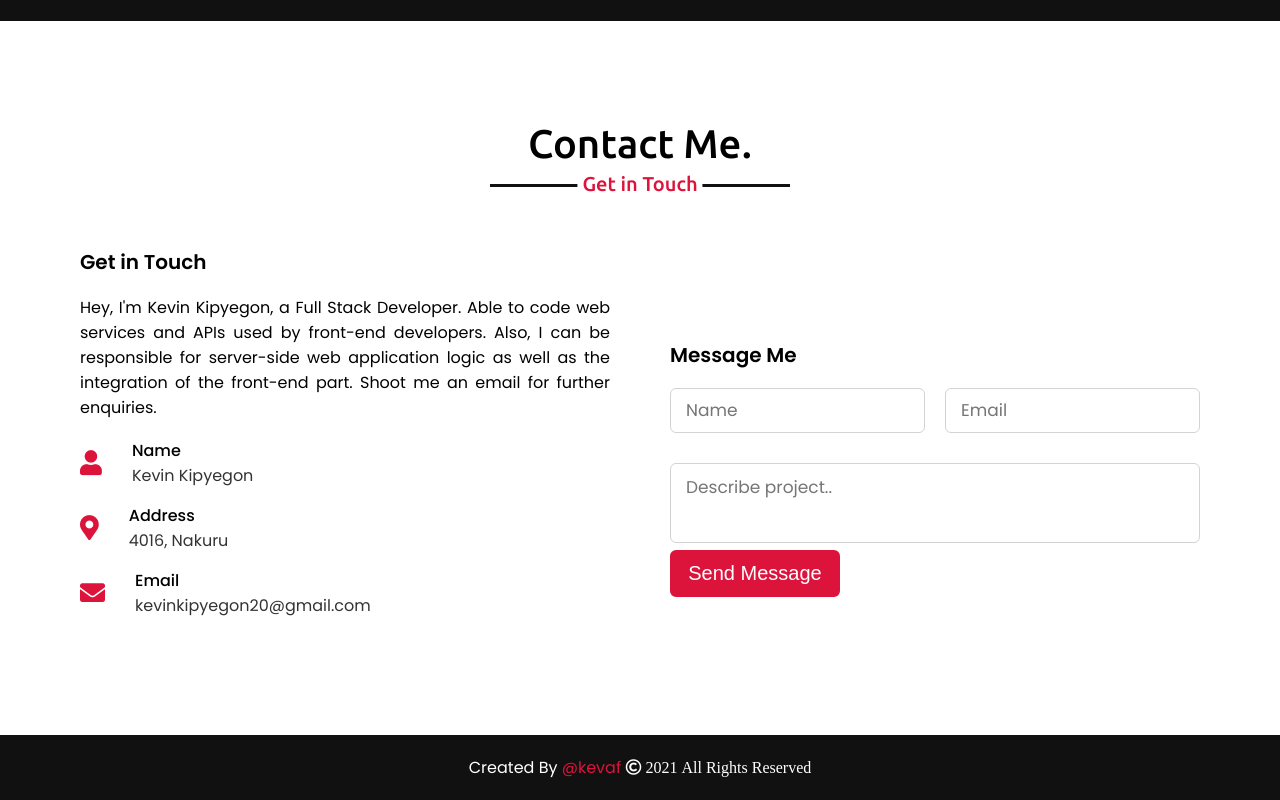
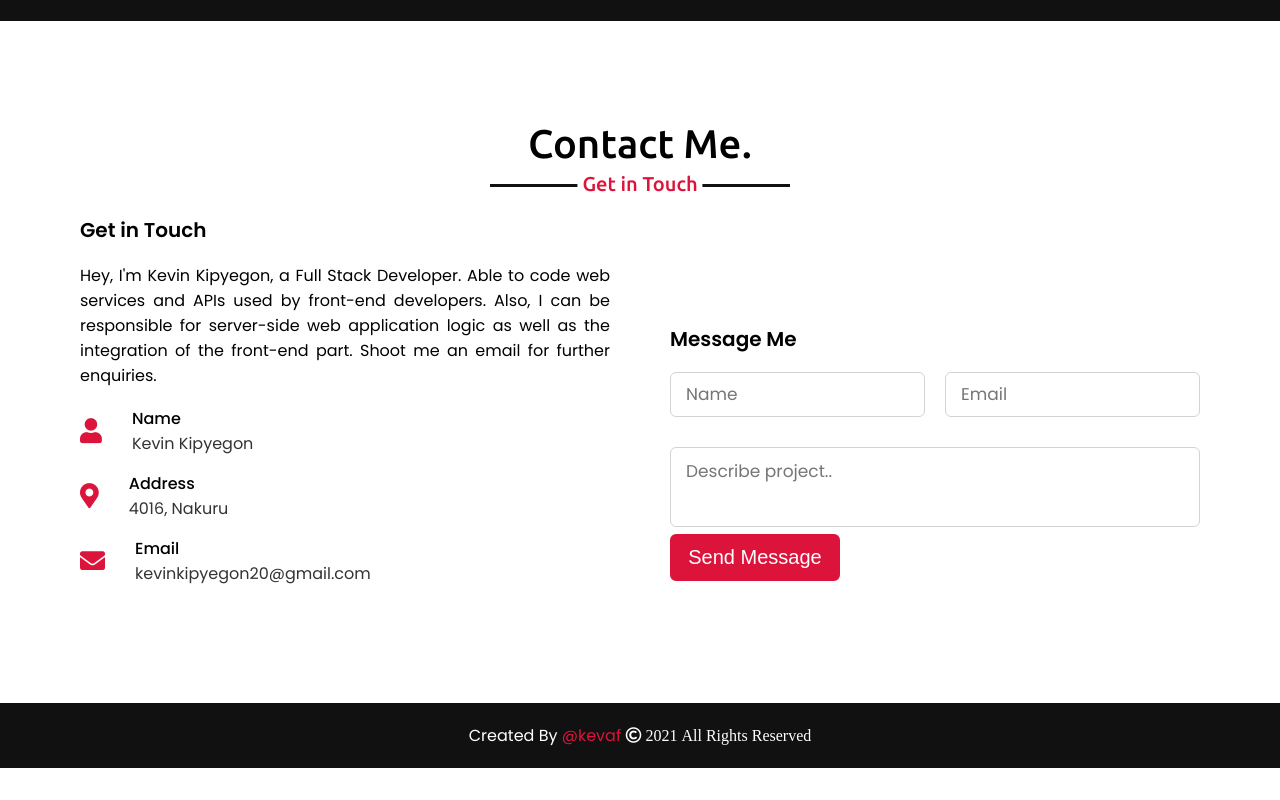
Before and after one commit to kevaf/The-Portfolio, a plain HTML site: page index.html in a window 1280 px wide. Shown: the part 3225-4025 px from the top of the page. After the commit the page ends 3993 px from the top, so only its background shows below. Drawn offline with nearby package versions, Linux system fonts and the light colour scheme.

Commit message:
altered contact me page styling

```diff
--- a/index.html
+++ b/index.html
@@ -178,7 +178,7 @@
                 <h2 class="title">Contact Me.</h2>
                <div class="div contact-content">
                 <div class="column left">
-                    <div class="text">Get in Touch</div>
+                    <div class="text" style="margin-top: -32px;">Get in Touch</div>
                     <p>Hey, I'm Kevin Kipyegon, a Full Stack Developer. Able to code web services and APIs used by front-end developers. Also, I can be responsible for server-side web application logic as well as the integration of the front-end part. Shoot me an email for further enquiries.</p>
                     <div class="icons">
                         <div class="row">
```
